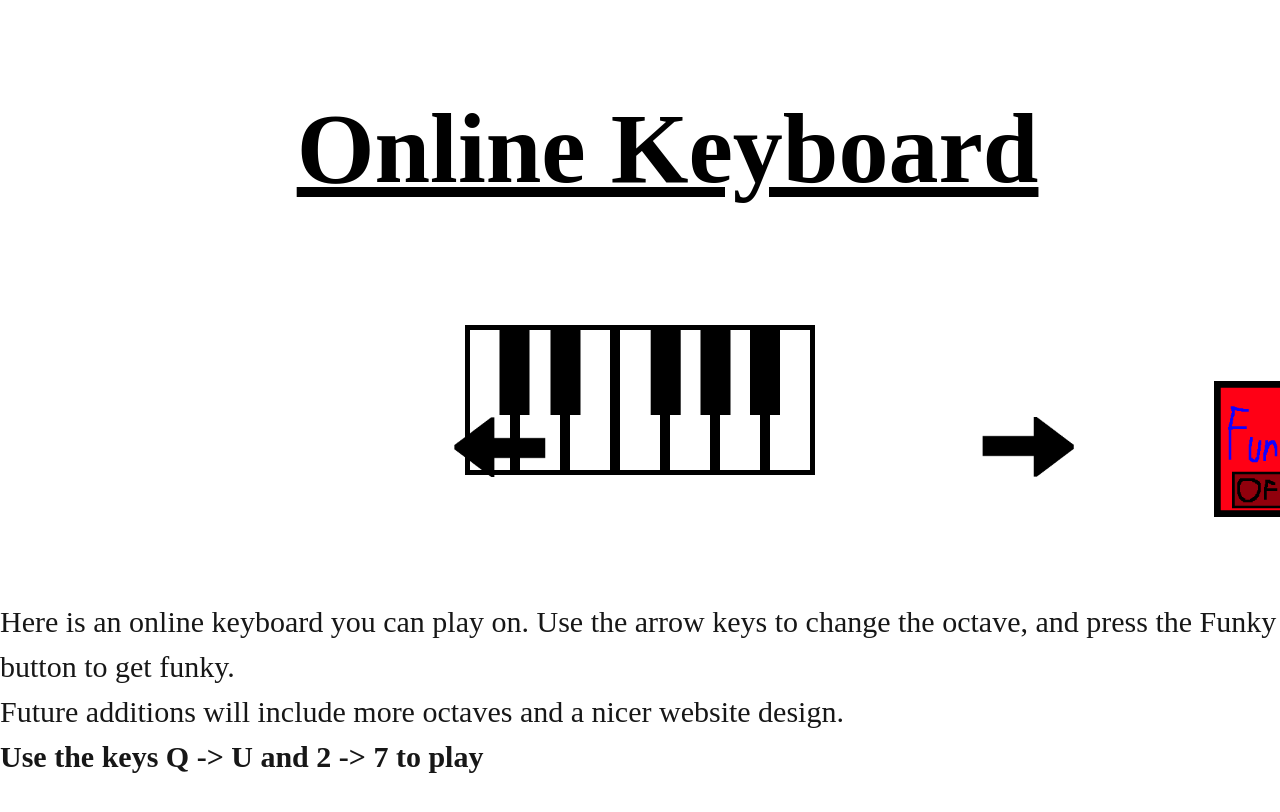
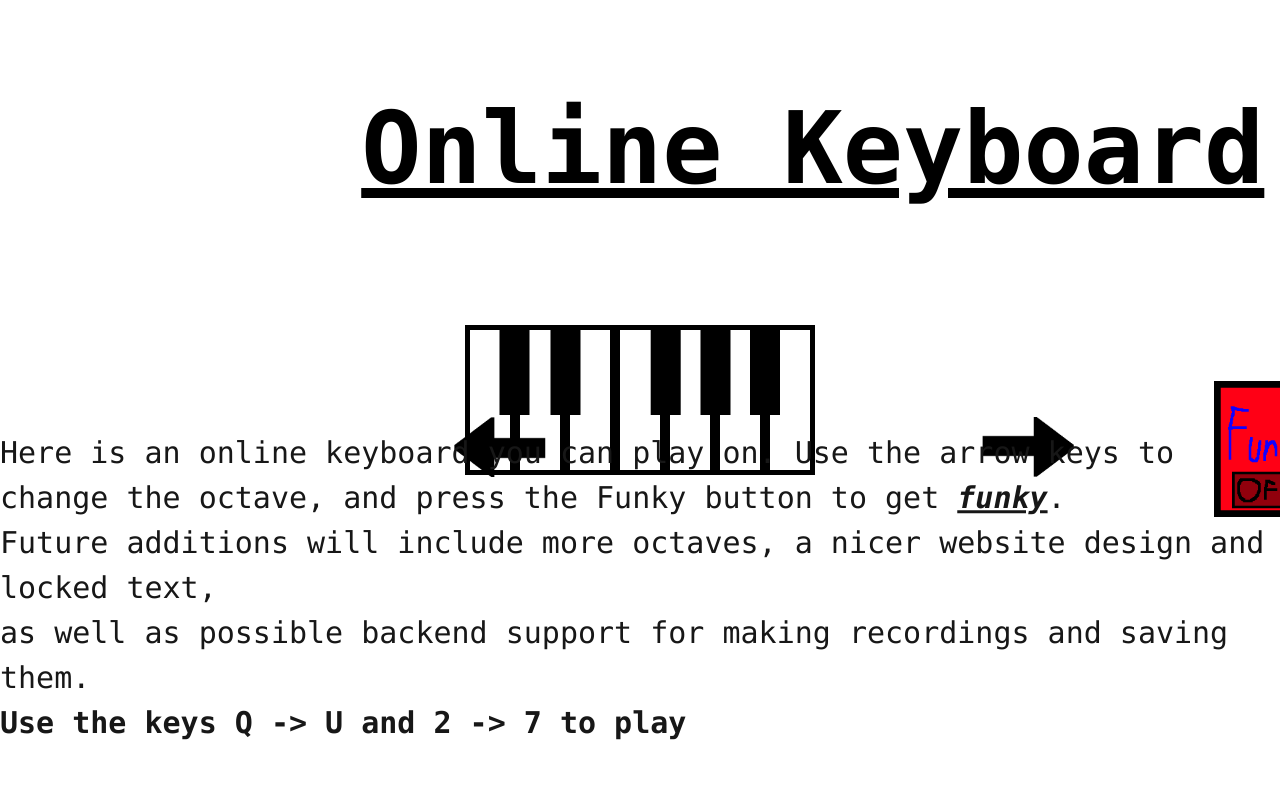
Before and after one commit to vixthevix/jsmusic, a Next.js app: page / in a window 1280 px wide. Shown: the top 812 px of the page. Built offline with nearby package versions, Linux system fonts and the light colour scheme; no server answers.

Commit message:
changed font

```diff
--- a/app/globals.css
+++ b/app/globals.css
@@ -9,7 +9,7 @@
 
 @media (prefers-color-scheme: dark) {
   :root {
-    --background: #09ff00;
+    --background: #00d0ff;
     --foreground: #000000;
   }
 }
--- a/titlepage/titlepage.tsx
+++ b/titlepage/titlepage.tsx
@@ -514,13 +514,10 @@ export default function Titlepage()
     //   }
     //style={{position: "absolute", top: "50%", left: "50%", transform: "translate(-50%, -50%)"}}
 
-    function pianoEvent()
-    {
-        playBoop();
-    }
-
     const whitekeysize = 50;
     const blackkeysize = 30;
+    const textfont = "Consolas"
+    const funkyfont = "Papyrus"
 
     return (
 
@@ -568,12 +565,13 @@ export default function Titlepage()
             </div>
             {/*Text and stuff*/}
             <div>
-                <u style={{color:"black", fontSize:"100px", fontFamily:"Papyrus", font:"Papyrus", position:"absolute", transform: "translate(40%, -500%)"}}>
+                <u style={{color:"black", fontSize:"100px", fontFamily:textfont, font:textfont, position:"absolute", transform: "translate(40%, -500%)"}}>
                     <b>Online Keyboard</b>
                 </u>
-                <p style={{fontSize:"30px", fontFamily:"Papyrus", font:"Papyrus", position:"absolute", transform: "translate(0%, -125%)"}}>
-                    Here is an online keyboard you can play on. Use the arrow keys to change the octave, and press the Funky button to get funky. <br />
-                    Future additions will include more octaves and a nicer website design. <br />
+                <p style={{fontSize:"30px", fontFamily:textfont, font:textfont, position:"absolute", transform: "translate(0%, -125%)"}}>
+                    Here is an online keyboard you can play on. Use the arrow keys to change the octave, and press the Funky button to get <b><i><u>funky</u></i></b>. <br />
+                    Future additions will include more octaves, a nicer website design and locked text, <br />
+                    as well as possible backend support for making recordings and saving them. <br />
                     <b>Use the keys Q -{">"} U and 2 -{">"} 7 to play</b>
                 </p>
             </div>
```
